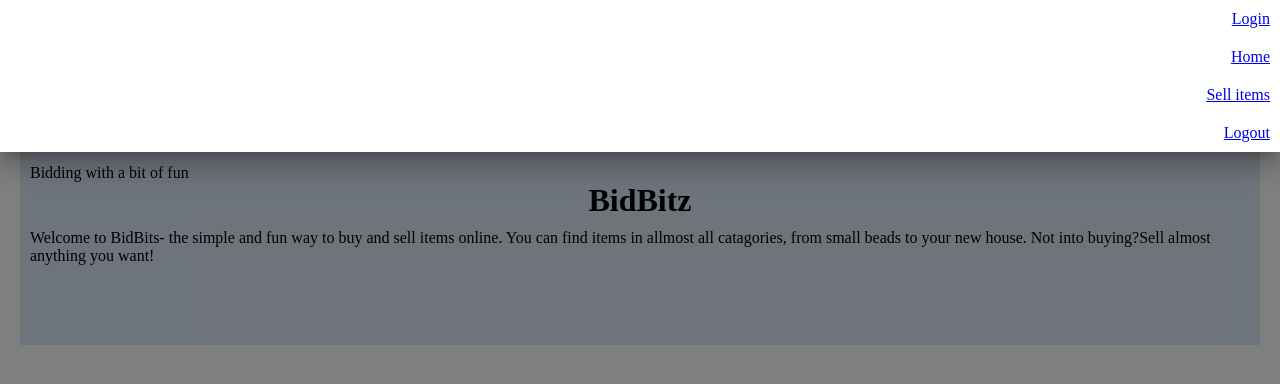
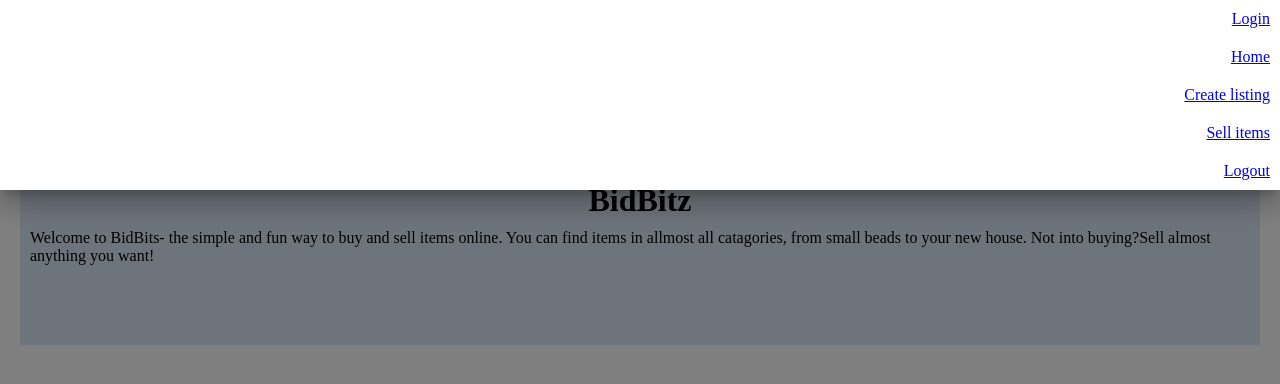
Before and after one commit to AndreaLindaas/bidbitz, a React (Vite) app: page / in a window 1280 px wide. Both pictures are taken after a click on the element 640 px from the left and 27 px from the top of the page. Shown: the top 384 px of the page. Built offline with nearby package versions, Linux system fonts and the light colour scheme; no server answers.

Commit message:
added createlisting folder and file

```diff
--- a/src/App.jsx
+++ b/src/App.jsx
@@ -6,6 +6,7 @@ import Login from "./pages/Login/Login";
 import "./App.scss";
 import Register from "./pages/Register/Register";
 import ListingPage from "./pages/ListingPage/ListingPage";
+import CreateListing from "./pages/CreateListing/CreateListing";
 function App() {
   return (
     <>
@@ -14,6 +15,7 @@ function App() {
         <main>
           <Routes>
             <Route path="/" index element={<Home />}></Route>
+            <Route path="/create" element={<CreateListing />} />
             <Route path="/login" element={<Login />} />
             <Route path="/register" element={<Register />} />
             <Route path="/listing/:listingId" element={<ListingPage />} />
--- a/src/components/header/header.jsx
+++ b/src/components/header/header.jsx
@@ -37,6 +37,9 @@ export default function Header() {
               <Link to="/">Home</Link>
             </div>
             <div>
+              <Link to="/create">Create listing</Link>
+            </div>
+            <div>
               <Link to="#">Sell items</Link>
             </div>
             <div>
--- /dev/null
+++ b/src/pages/CreateListing/CreateListing.jsx
@@ -0,0 +1,3 @@
+export default function CreateListing() {
+  return <>Halooo</>;
+}
```
Also changed, not shown: src/pages/CreateListing/CreateListing.scss (added).
